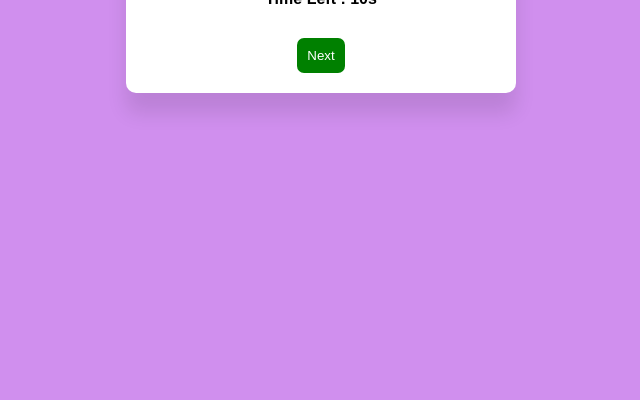
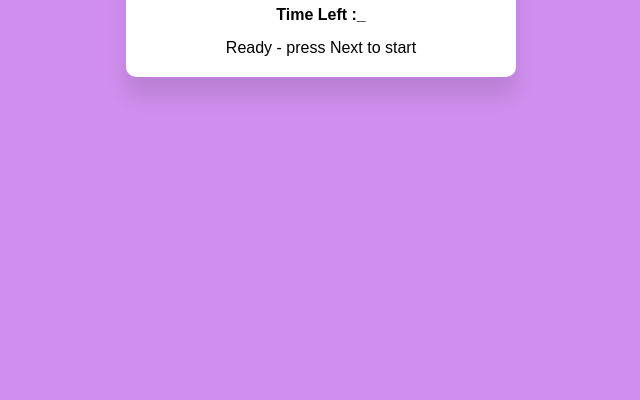
Before and after one commit to Hrushi1230/QuizApp, a plain HTML site: page index.html in a window 1280 px wide. Shown: the part 416-816 px from the top of the page, without its empty margins (319-959 px from the left). Drawn offline with Linux system fonts and the light colour scheme.

Commit message:
i am try to setup skeleton and dom reference

```diff
--- a/index.html
+++ b/index.html
@@ -13,7 +13,7 @@
         <div id="question-container"></div>
         <div id="option-container"></div>
         <button id="next-btn">Next</button>
-        <div id="result" class="hide"></div>
+        <div id="result">Result : none</div>
     </div>
     <script src="scripts.js"></script>
 </body>
--- a/scripts.js
+++ b/scripts.js
@@ -26,3 +26,34 @@ const questions =[
         answer : "Narendra Modi"
     }
 ];
+
+//Dom References
+ const questionContainer =document.getElementById("question-container");
+ const optionsContainer = document.getElementById("option-container");
+ const timerDisplay =document.getElementById("timer");
+ const nextBtn =document.getElementById("next-btn");
+ const resultDiv =document.getElementById("result");
+
+ //State Variables
+
+  let currentQuestionIndex = 0;
+  let score =0;
+  let hasAnswered =false;
+
+  //Start the function
+
+  function startQuiz() {
+
+    currentQuestionIndex =0 ;
+    score =0 ;
+    resultDiv.classList.add('hide');
+    nextBtn.style.display = "none";
+    questionContainer.innerText = "Ready - press Next to start";
+    optionsContainer.innerHTML = "";
+    timerDisplay.innerText = "Time Left :_";
+
+    nextBtn.addEventListener("click" , () =>{
+         console.log("Next button clicked");
+    });
+  }
+  startQuiz();
```
